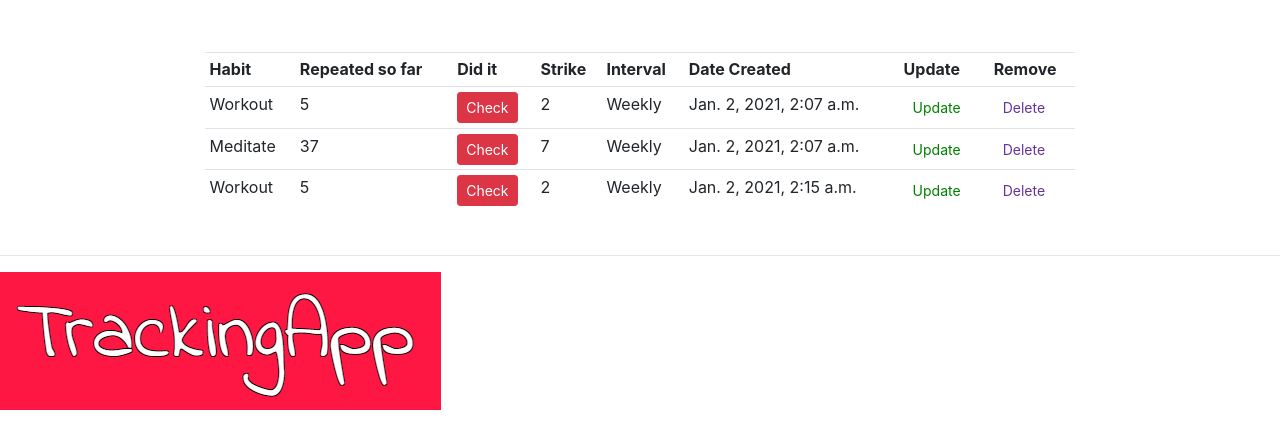
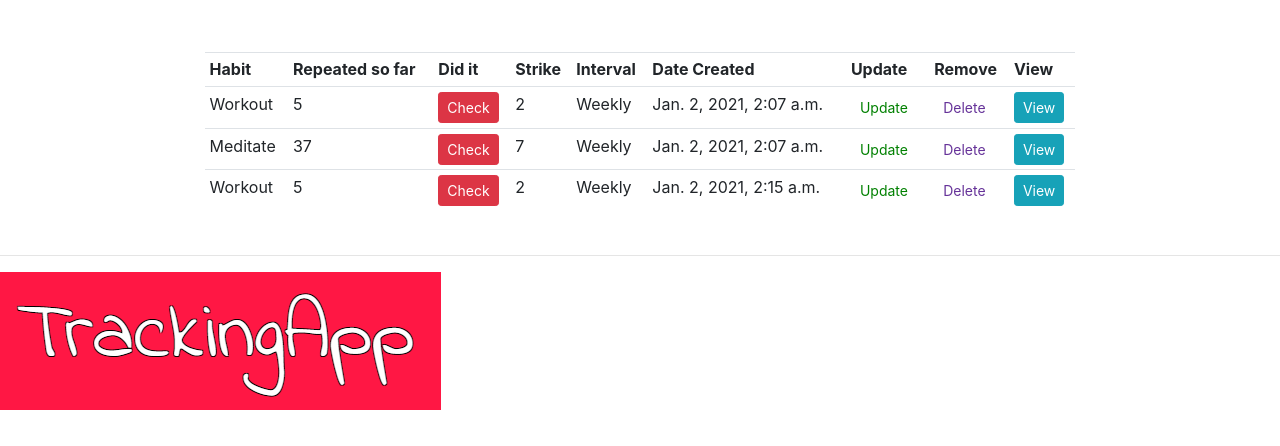
Before and after one commit to FlorentinaMargarita/HabitTracker, a Django app: page / in a window 1280 px wide. Shown: the part 63-509 px from the top of the page. Run offline with Django 3.2, Linux system fonts and the light colour scheme; data comes from the database, SQL or seed files in the repository; data that the repository does not hold is empty; some libraries are stand-ins or nearby versions.

Commit message:
feat: added View functionality for each habit

```diff
--- a/crm/templates/habit/dashboard.html
+++ b/crm/templates/habit/dashboard.html
@@ -14,6 +14,7 @@
             <th>Date Created</th>
             <th>Update</th>
             <th>Remove</th>
+            <th>View</th>
         </tr>
         {% for order in orders %}
         <tr>
@@ -41,6 +42,7 @@
             <td>{{order.created}}</td>
             <td><a class="btn btn-sm" style="color: green;" href="{% url 'update_habit' order.id %}">Update</a></td>
             <td><a class="btn btn-sm" style="color: rebeccapurple;" href="{% url 'delete' order.id %}">Delete</a></td>
+            <td><a class="btn btn-sm btn-info" href="{% url 'habit' order.id %}">View</a></td>
         </tr>
         {% endfor %}
 <!--
```
